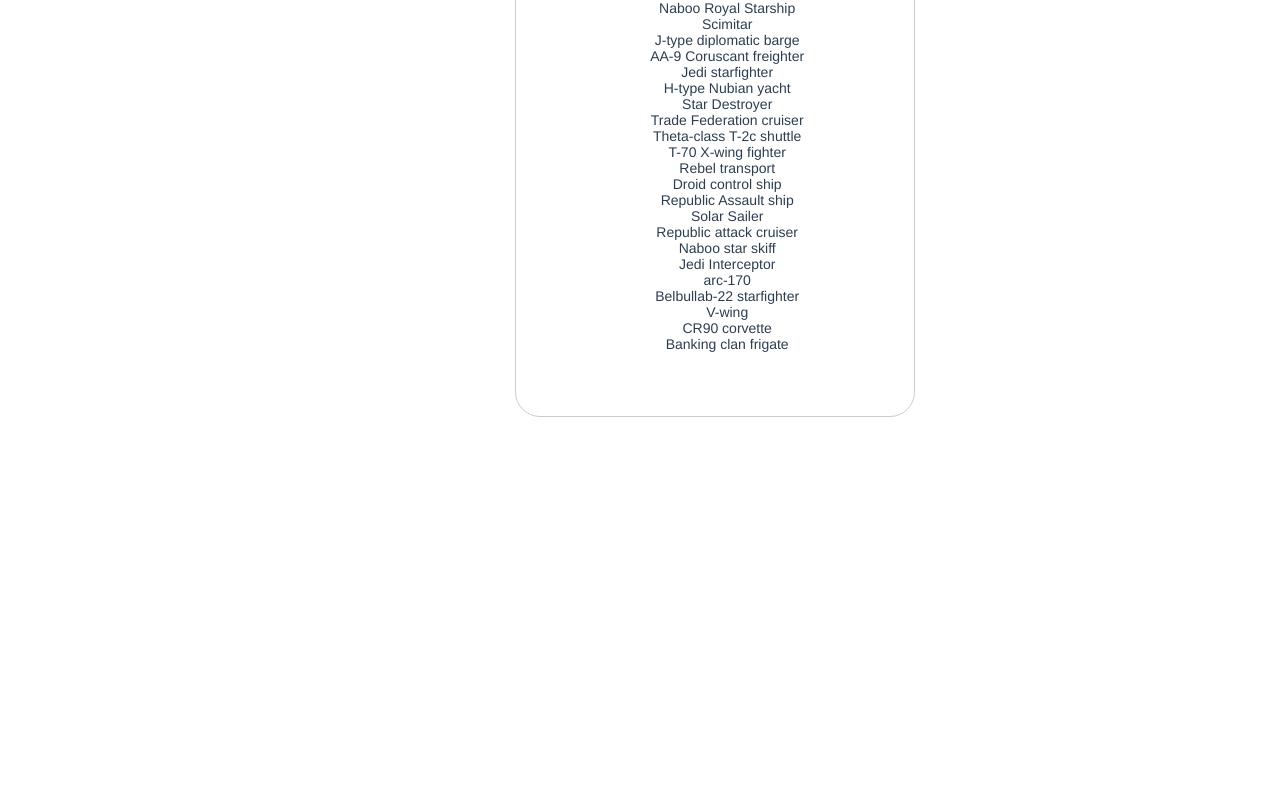
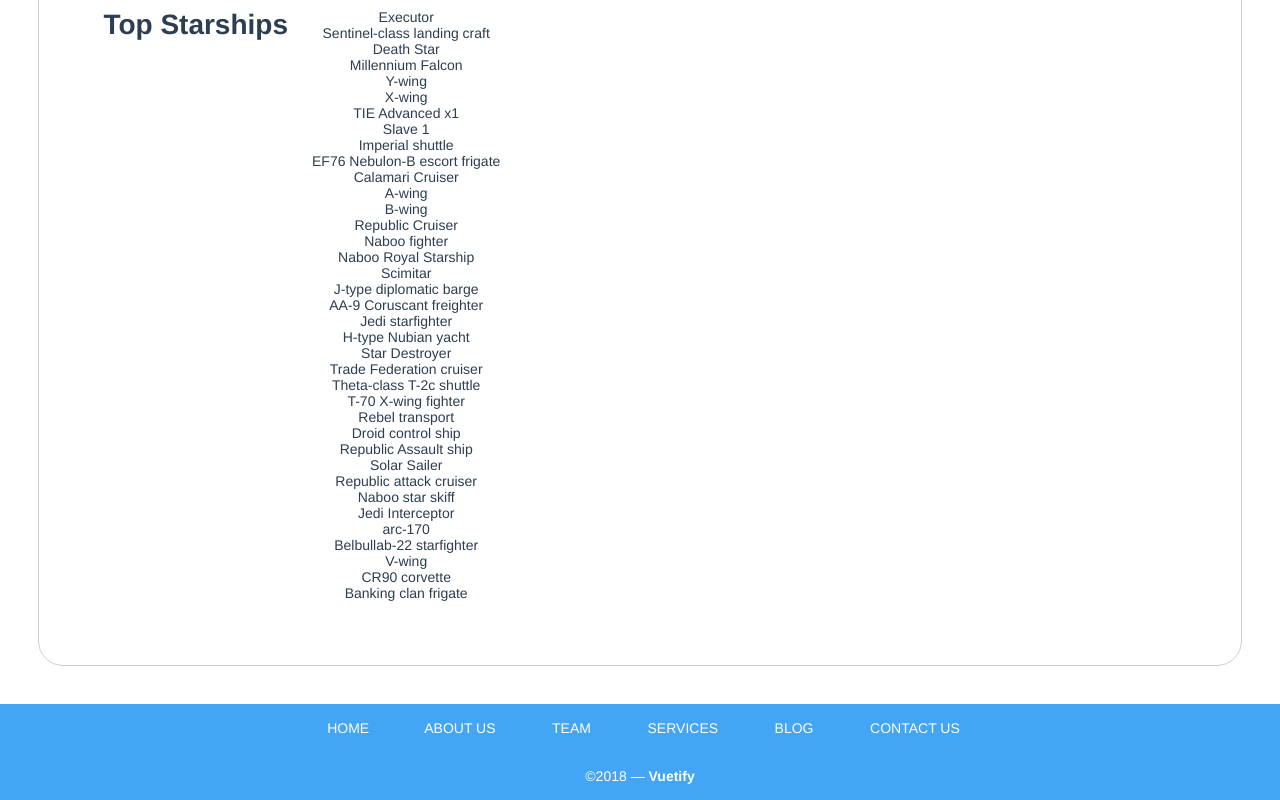
Before and after one commit to jamesdesigns/jhooper-final-vue, a Vue app: page /#/about in a window 1280 px wide. Shown: the part 451-1251 px from the top of the page. Before the commit the page ends 907 px from the top, so only its background shows below. Built offline with nearby package versions, Linux system fonts and the light colour scheme.

Commit message:
Added a company footer

```diff
--- a/src/App.vue
+++ b/src/App.vue
@@ -5,8 +5,57 @@
       <router-link to="/about">About</router-link>
     </div>
     <router-view/>
+
+
+    <v-footer
+    height="auto"
+    color="blue lighten-1"
+  >
+    <v-layout
+      justify-center
+      row
+      wrap
+    >
+      <v-btn
+        v-for="link in links"
+        :key="link"
+        color="white"
+        flat
+        round
+      >
+        {{ link }}
+      </v-btn>
+      <v-flex
+        primary
+        lighten-2
+        py-3
+        text-xs-center
+        white--text
+        xs12
+      >
+        &copy;2018 — <strong>Vuetify</strong>
+      </v-flex>
+    </v-layout>
+  </v-footer>
+
   </div>
+
+
 </template>
+<script>
+ export default {
+    data: () => ({
+      links: [
+        'Home',
+        'About Us',
+        'Team',
+        'Services',
+        'Blog',
+        'Contact Us'
+      ]
+    })
+  }
+</script>
 
 <style>
 #app {
--- a/src/views/About.vue
+++ b/src/views/About.vue
@@ -36,13 +36,12 @@
   list-style-type: none;
 }
 .cards {
-  display: block;
-  width: 400px;
+  display: flex;
+  flex-direction: row;
   border: 1px solid #ccc;
   padding: 5%;
   border-radius: 25px;
   margin: 3%;
-  float: left;
 }
 
 </style>
```
Also changed, not shown: src/views/Swapi.vue (+47 -0 lines).
